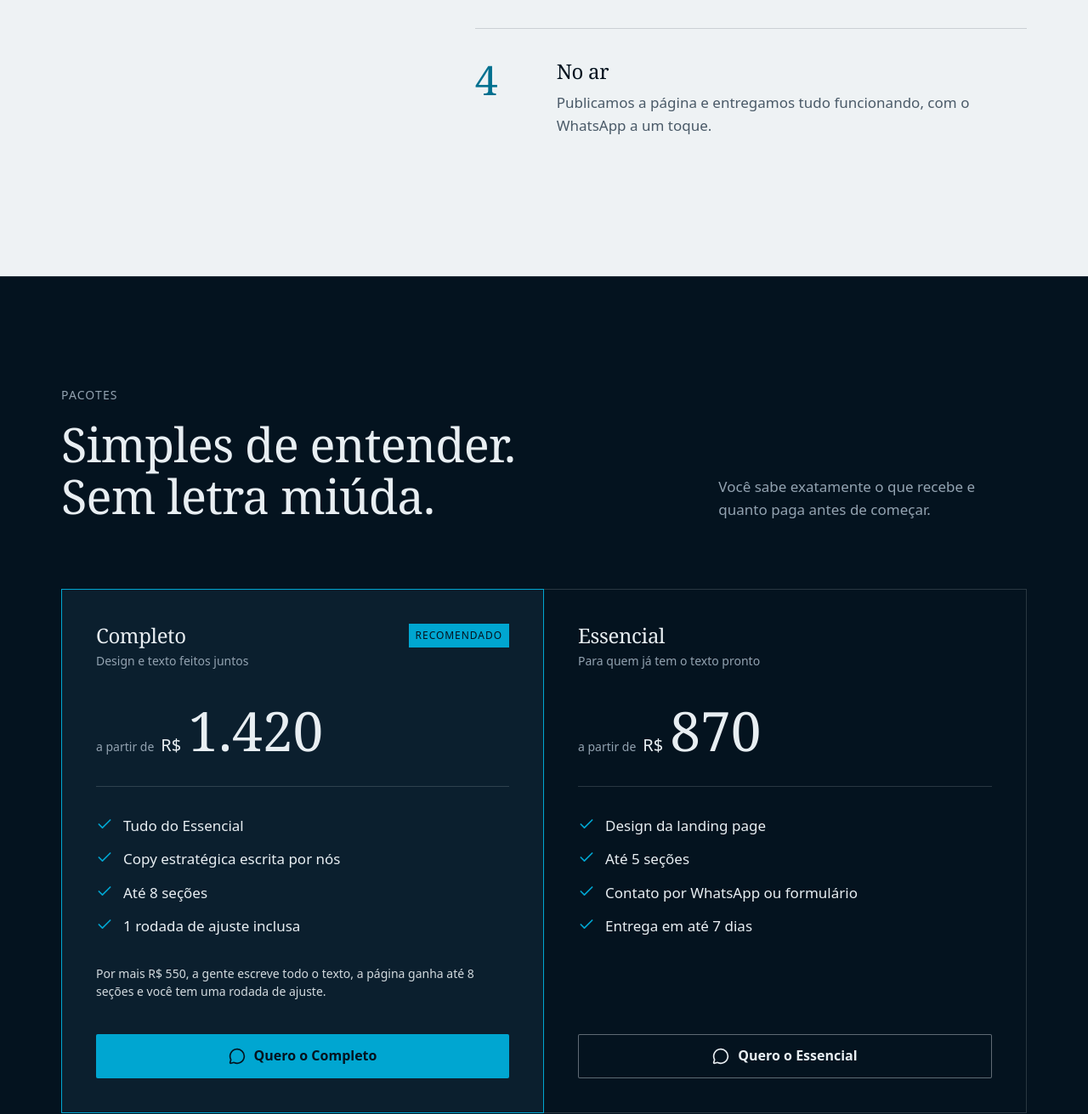
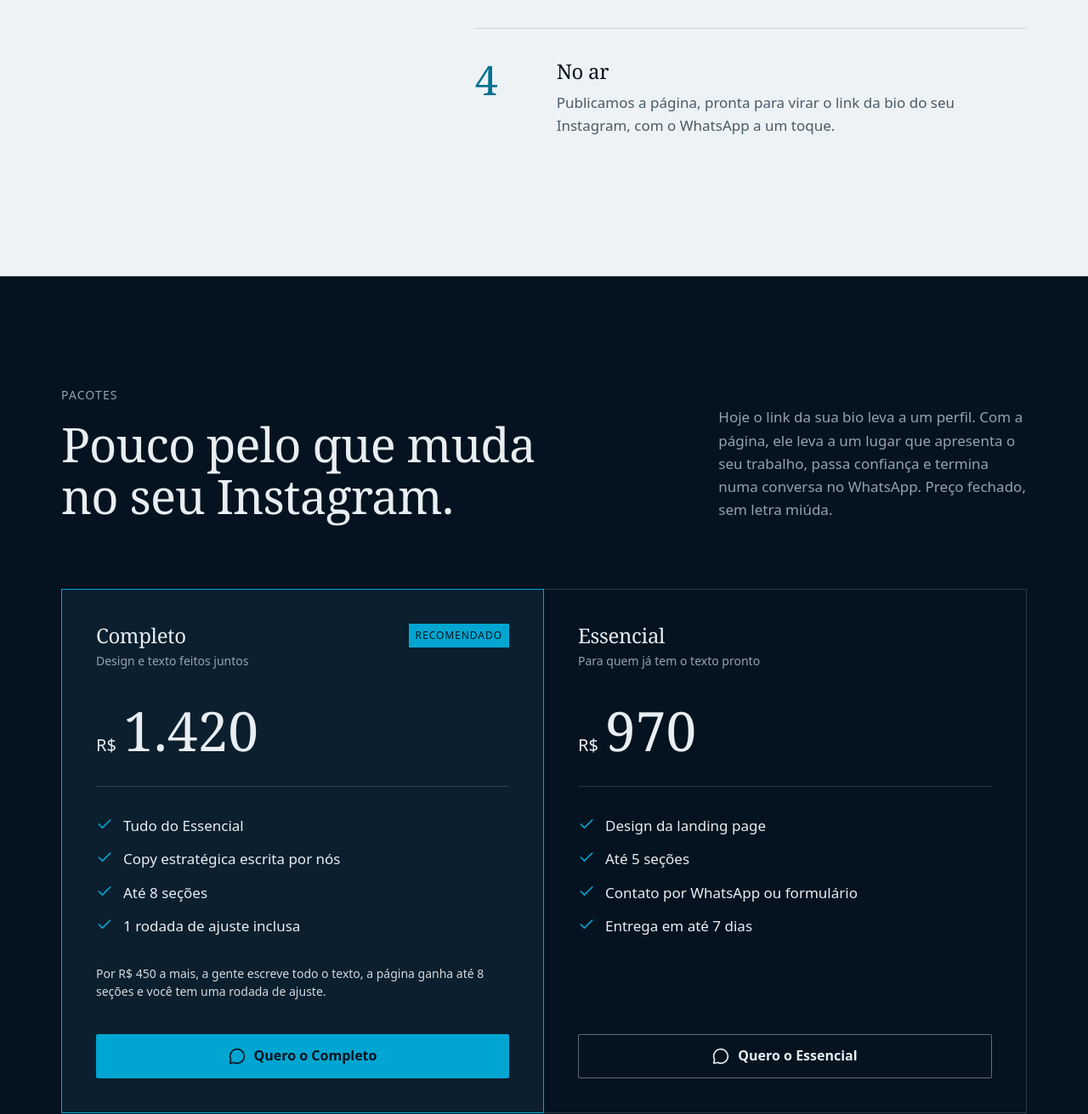
Before and after one commit to JoaoVP-Tester-QA/2b-studio-site, an Astro site: page / in a window 1280 px wide. Shown: the part 3101-4412 px from the top of the page at 85% size. Built offline with nearby package versions, Linux system fonts and the light colour scheme; Astro itself is replaced by a stand-in of ours.

Commit message:
Preços R$ 970 e R$ 1.420 sem 'a partir de' e copy do Instagram
Co-Authored-By: Claude Opus 5.5 <noreply@anthropic.com>
Claude-Session: https://claude.ai/code/session_01SSpDtY9G1CsndzncSp5CQs

```diff
--- a/src/components/Pricing.astro
+++ b/src/components/Pricing.astro
@@ -10,9 +10,9 @@ import { packages, whatsappLink } from '../data/site';
     <div class="grid gap-6 md:grid-cols-12 md:items-end">
       <div class="md:col-span-7">
         <p class="label text-apoio-escuro">Pacotes</p>
-        <h2 id="pacotes-title" class="mt-4 text-h2">Simples de entender. Sem letra miúda.</h2>
+        <h2 id="pacotes-title" class="mt-4 text-h2">Pouco pelo que muda no seu Instagram.</h2>
       </div>
-      <p class="text-apoio-escuro md:col-span-4 md:col-start-9">Você sabe exatamente o que recebe e quanto paga antes de começar.</p>
+      <p class="text-apoio-escuro md:col-span-4 md:col-start-9">Hoje o link da sua bio leva a um perfil. Com a página, ele leva a um lugar que apresenta o seu trabalho, passa confiança e termina numa conversa no WhatsApp. Preço fechado, sem letra miúda.</p>
     </div>
 
     <div class="mt-14 grid gap-6 md:mt-20 md:grid-cols-2 md:gap-0">
--- a/src/data/site.ts
+++ b/src/data/site.ts
@@ -97,7 +97,7 @@ export const steps = [
   },
   {
     title: 'No ar',
-    text: 'Publicamos a página e entregamos tudo funcionando, com o WhatsApp a um toque.',
+    text: 'Publicamos a página, pronta para virar o link da bio do seu Instagram, com o WhatsApp a um toque.',
   },
 ];
 
@@ -114,7 +114,8 @@ export type Package = {
   message: string;
 };
 
-// Valores da apresentação do 2B no Canva (confirmados pelo João em 25/11/2026).
+// Completo R$ 1.420 (apresentação no Canva). Essencial subiu para R$ 970 e o "a partir de" saiu,
+// aprovados pelo João em 25/11/2026: diferença menor empurra para o Completo.
 // Valores e itens definidos pelo João. A ordem (Completo primeiro) é ancoragem de preço.
 export const packages: Package[] = [
   {
@@ -122,7 +123,7 @@ export const packages: Package[] = [
     name: 'Completo',
     tagline: 'Design e texto feitos juntos',
     price: '1.420',
-    fromPrice: true,
+    fromPrice: false,
     recommended: true,
     items: [
       'Tudo do Essencial',
@@ -130,7 +131,7 @@ export const packages: Package[] = [
       'Até 8 seções',
       '1 rodada de ajuste inclusa',
     ],
-    note: 'Por mais R$ 550, a gente escreve todo o texto, a página ganha até 8 seções e você tem uma rodada de ajuste.',
+    note: 'Por R$ 450 a mais, a gente escreve todo o texto, a página ganha até 8 seções e você tem uma rodada de ajuste.',
     cta: 'Quero o Completo',
     message: 'Olá! Vim pelo site do 2B Studio e quero o pacote Completo.',
   },
@@ -138,8 +139,8 @@ export const packages: Package[] = [
     id: 'essencial',
     name: 'Essencial',
     tagline: 'Para quem já tem o texto pronto',
-    price: '870',
-    fromPrice: true,
+    price: '970',
+    fromPrice: false,
     recommended: false,
     items: [
       'Design da landing page',
--- a/src/layouts/Base.astro
+++ b/src/layouts/Base.astro
@@ -28,7 +28,7 @@ const jsonLd = {
     addressCountry: 'BR',
   },
   makesOffer: [
-    { '@type': 'Offer', name: 'Landing page Essencial', price: '870', priceCurrency: 'BRL' },
+    { '@type': 'Offer', name: 'Landing page Essencial', price: '970', priceCurrency: 'BRL' },
     { '@type': 'Offer', name: 'Landing page Completo', price: '1420', priceCurrency: 'BRL' },
   ],
   subjectOf: cases.map((c) => ({ '@type': 'WebSite', name: c.name, url: c.url })),
```
Also changed, not shown: README.md.
